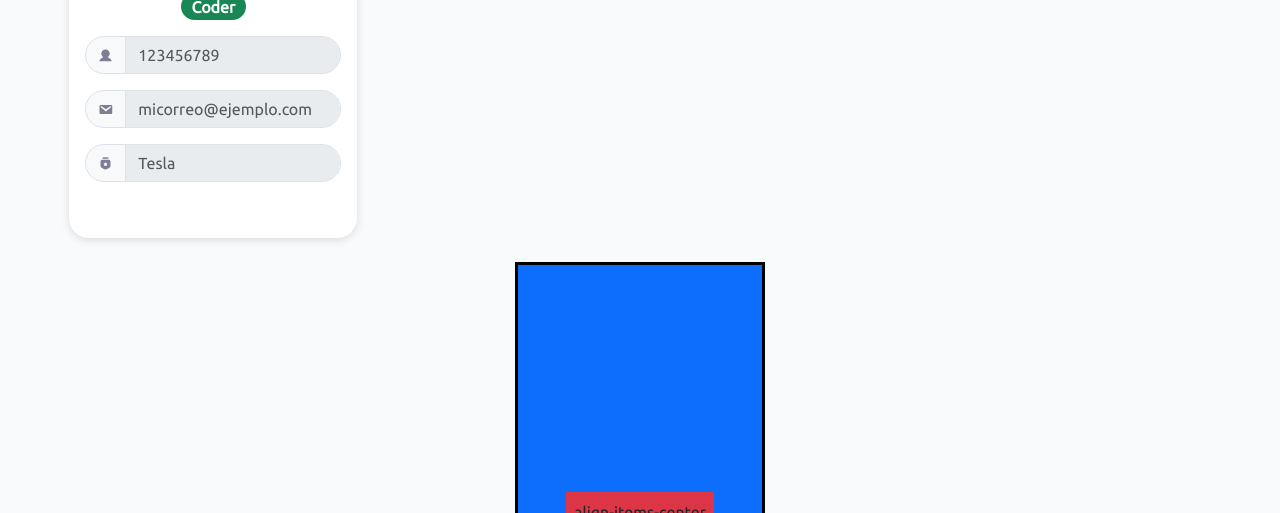
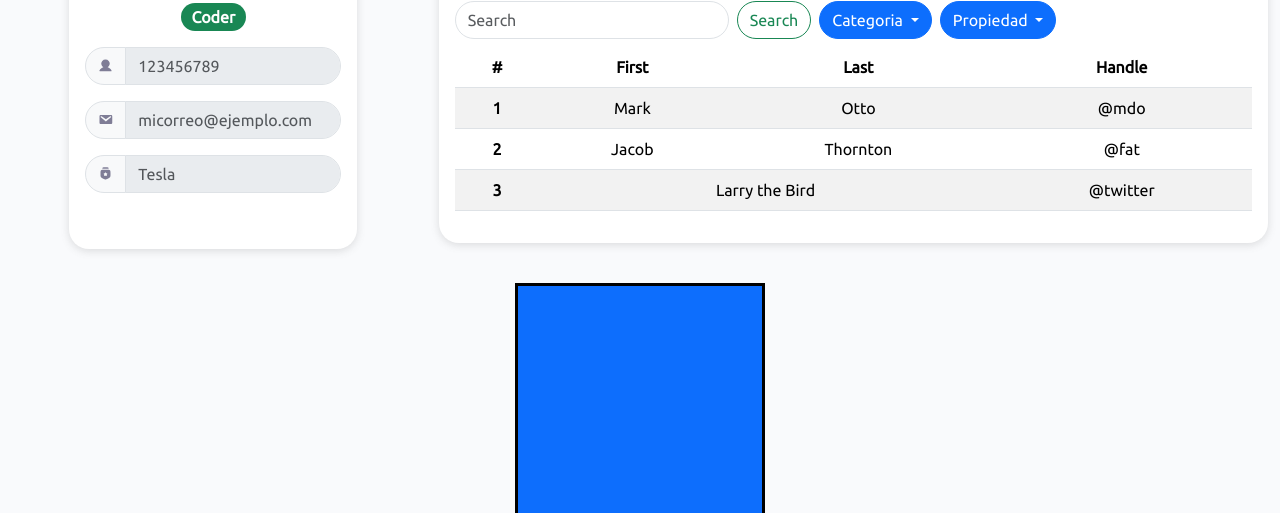
Before and after one commit to patoElDestripador/sarp, a website: page public/html/userProfile.html in a window 1280 px wide. Shown: the part 587-1100 px from the top of the page. Drawn offline with nearby package versions, Linux system fonts and the light colour scheme.

Commit message:
Se crea formulario de historico de puntos

```diff
--- a/public/html/userProfile.html
+++ b/public/html/userProfile.html
@@ -125,6 +125,68 @@
 
           </div>
       </div>
+
+      <div class="card flex-fill my-3">
+        <div class="card-body">
+          <h2>Historico de puntos</h2>
+          <div class="flex-fill">
+            <nav class="navbar">
+                <form class="d-flex gap-2" role="search">
+                  <input class="form-control" type="search" placeholder="Search" aria-label="Search">
+                  <button class="btn btn-outline-success gap-2" type="submit">Search</button>
+                  <div class="btn-group" role="group">
+                    <button type="button" class="btn btn-primary dropdown-toggle" data-bs-toggle="dropdown" aria-expanded="false">
+                      Categoria
+                    </button>
+                    <ul class="dropdown-menu">
+                      <li><a class="dropdown-item" href="#">Dropdown link</a></li>
+                      <li><a class="dropdown-item" href="#">Dropdown link</a></li>
+                    </ul>
+                  </div>
+                  <div class="btn-group" role="group">
+                    <button type="button" class="btn btn-primary dropdown-toggle" data-bs-toggle="dropdown" aria-expanded="false">
+                      Propiedad
+                    </button>
+                    <ul class="dropdown-menu">
+                      <li><a class="dropdown-item" href="#">Dropdown link</a></li>
+                      <li><a class="dropdown-item" href="#">Dropdown link</a></li>
+                    </ul>
+                  </div>
+                </form>
+            </nav>
+            <table class="table table-striped table-hover">
+              <thead>
+                <tr>
+                  <th scope="col">#</th>
+                  <th scope="col">First</th>
+                  <th scope="col">Last</th>
+                  <th scope="col">Handle</th>
+                </tr>
+              </thead>
+              <tbody>
+                <tr>
+                  <th scope="row">1</th>
+                  <td>Mark</td>
+                  <td>Otto</td>
+                  <td>@mdo</td>
+                </tr>
+                <tr>
+                  <th scope="row">2</th>
+                  <td>Jacob</td>
+                  <td>Thornton</td>
+                  <td>@fat</td>
+                </tr>
+                <tr>
+                  <th scope="row">3</th>
+                  <td colspan="2">Larry the Bird</td>
+                  <td>@twitter</td>
+                </tr>
+              </tbody>
+            </table>
+          </div>
+
+        </div>
+      </div>
     </div>
         <!-- Fin Seccion puntajes -->
   </div>
```
